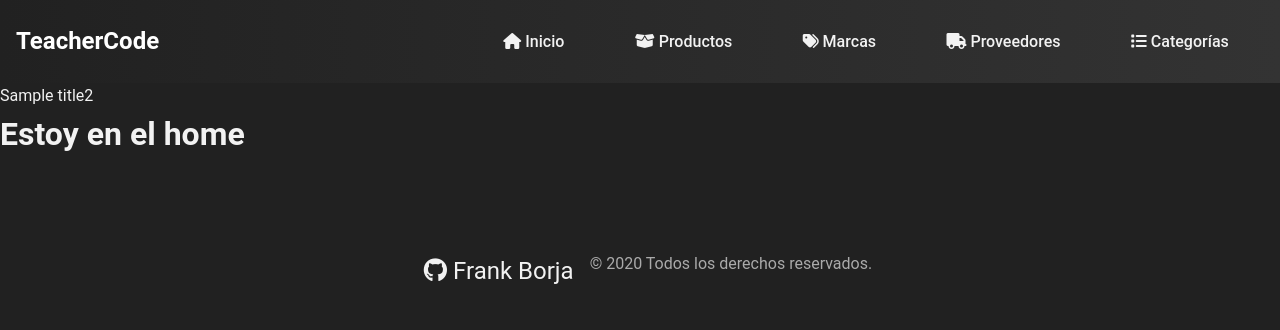
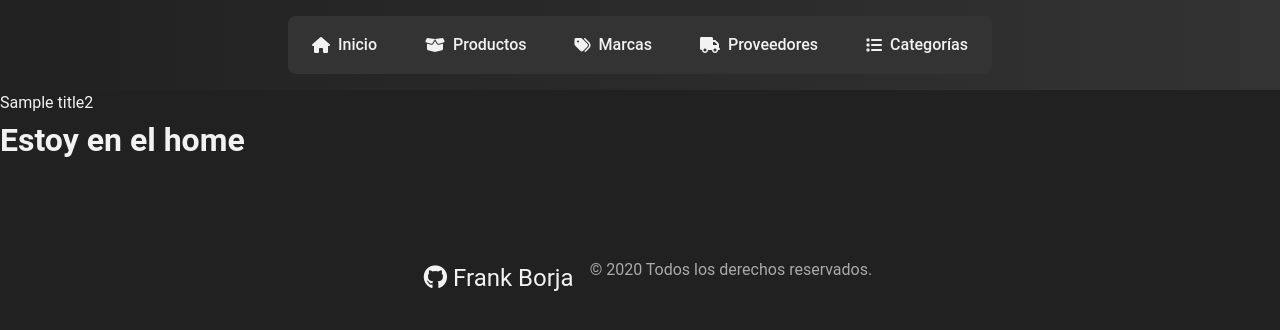
Before and after one commit to fborjaz/proy_sales_may, a Django app: template templates/core/home.html in a window 1280 px wide. Shown: the top 330 px of the page. Run offline with Django 3.2, Linux system fonts and the light colour scheme; the template is opened without the code that fills it: most values are stand-ins (such as "Sample title", 1, 10 or a date in 2020).

Commit message:
navigation update - center header

```diff
--- a/static/css/layout/header.css
+++ b/static/css/layout/header.css
@@ -3,7 +3,7 @@
   color: white;
   padding: 1rem;
   display: flex;
-  justify-content: space-between;
+  justify-content: center;
   align-items: center;
 }
 
@@ -11,3 +11,8 @@
   font-size: 1.5em;
   font-weight: bold;
 }
+
+nav {
+  display: flex;
+  align-items: center;
+}
--- a/static/css/layout/navigation.css
+++ b/static/css/layout/navigation.css
@@ -1,23 +1,32 @@
+/* Menú de navegación */
 .menu {
   list-style: none;
   padding: 0;
   margin: 0;
   display: flex;
   justify-content: center;
+  border-radius: 8px;
+  overflow: hidden;
+  background-color: var(--secondary-color);
 }
 
 .menu li {
-  margin: 0 1rem;
+  margin: 0;
 }
 
 .menu a {
-  display: block;
-  padding: 0.8rem 1.2rem;
+  display: flex; /* Permite alinear el icono y el texto */
+  align-items: center; /* Alinea verticalmente el icono y el texto */
+  padding: 1rem 1.5rem;
   color: var(--text-color);
   text-decoration: none;
   font-weight: 500;
-  border-radius: 5px;
   transition: background-color 0.3s ease, color 0.3s ease;
+}
+
+/* Iconos */
+.menu a i {
+  margin-right: 0.5rem; /* Espacio entre el icono y el texto */
 }
 
 .menu a:hover {
@@ -25,7 +34,18 @@
   color: var(--primary-color);
 }
 
+/* Estilo para el enlace activo */
 .menu .active a {
+  position: relative; /* Para posicionar la línea debajo */
+  color: var(--accent-color);
+}
+
+.menu .active a::after {
+  content: "";
+  position: absolute;
+  left: 0;
+  bottom: 0;
+  width: 100%;
+  height: 3px;
   background-color: var(--accent-color);
-  color: var(--primary-color);
 }
--- a/templates/base.html
+++ b/templates/base.html
@@ -12,7 +12,7 @@
   <link rel="stylesheet" href={% static 'css/components/form.css' %}>
   <link rel="stylesheet" href={% static 'css/components/footer.css' %}>
  <link rel="stylesheet" href="https://cdnjs.cloudflare.com/ajax/libs/font-awesome/6.4.0/css/all.min.css">
-  <title>{% block title %}{% endblock title %} - TeacherCode</title>
+  <title>{% block title %}{% endblock title %} - Home</title>
 </head>
 <body>
 
--- a/templates/partials/header.html
+++ b/templates/partials/header.html
@@ -1,4 +1,4 @@
-<span class="logo">TeacherCode</span>
+<span class="logo"></span>
 <nav>
   {% include 'partials/navigation.html' %}
 </nav>
```
Also changed, not shown: 3 other files.
